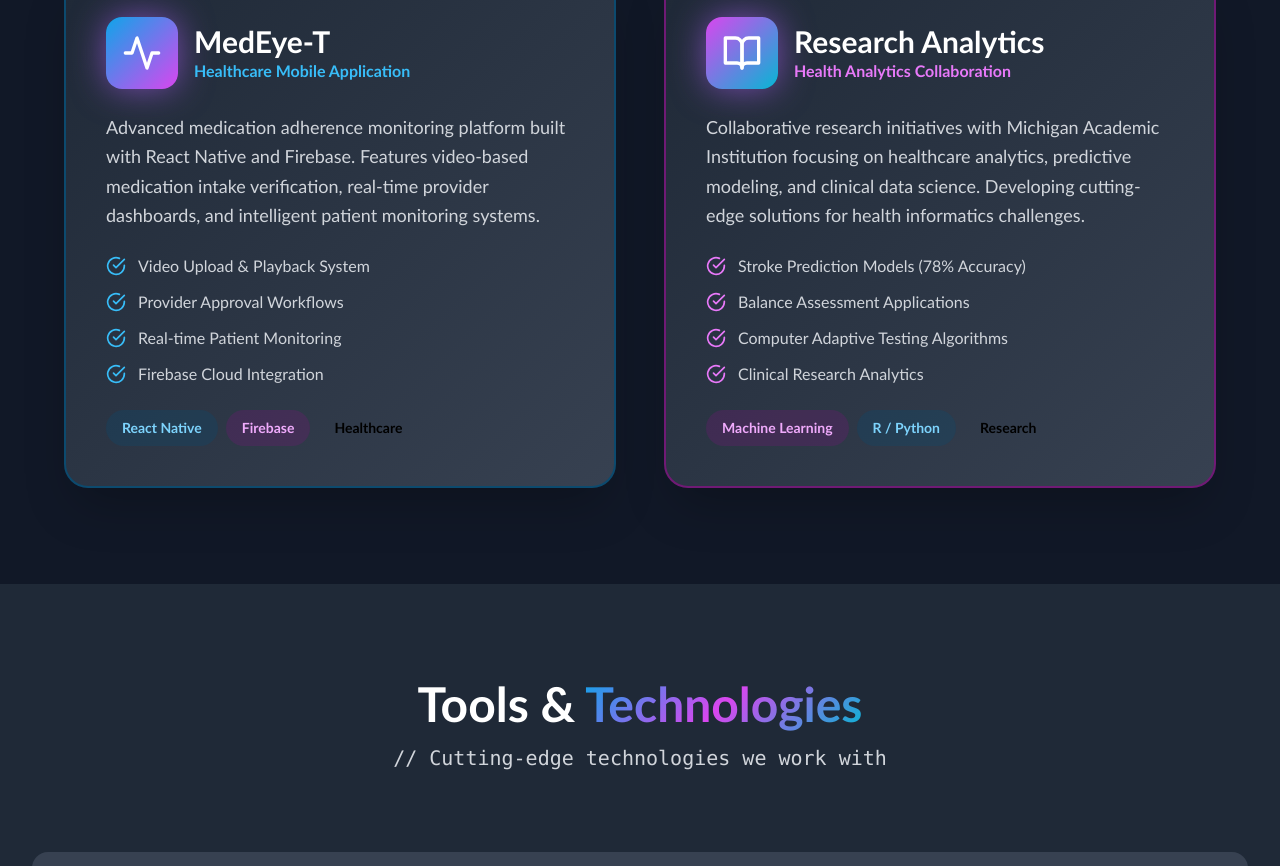
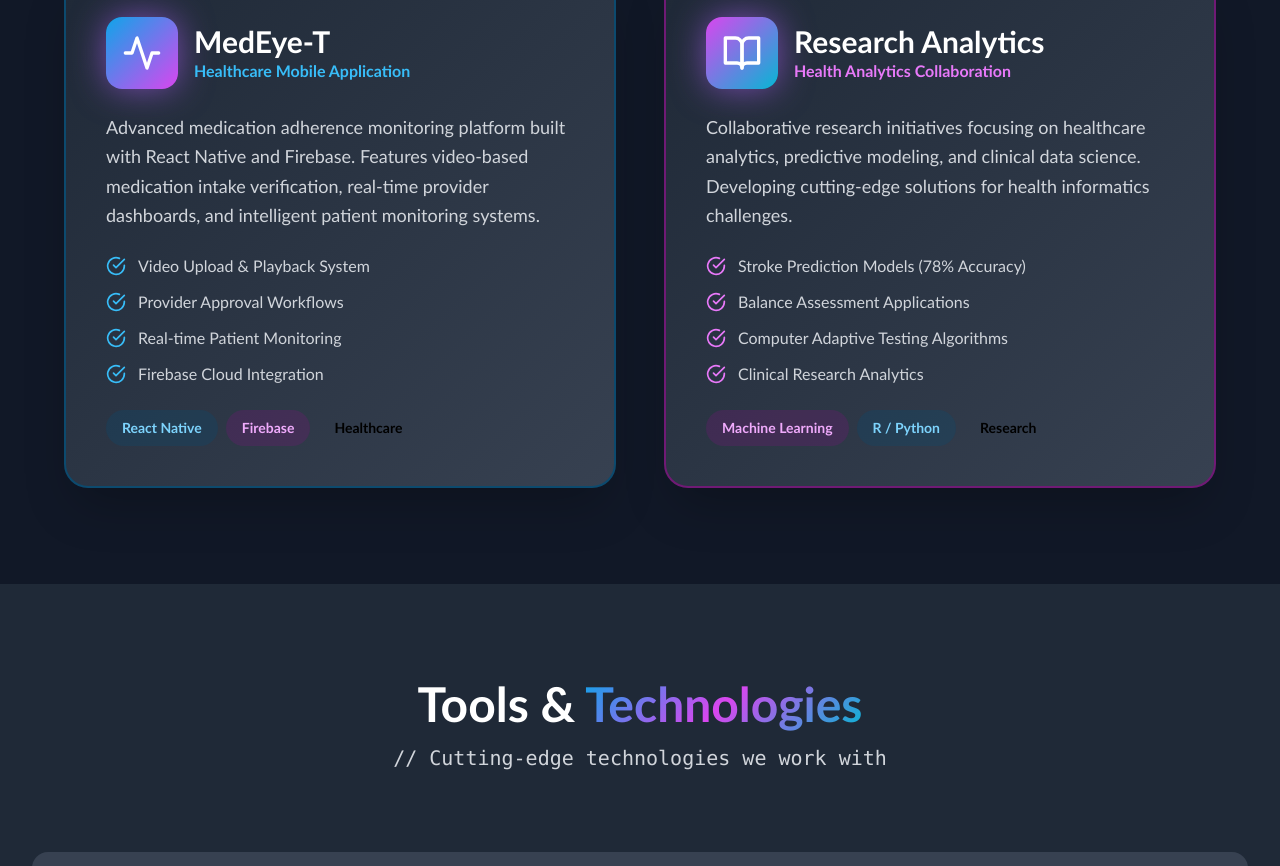
Before and after one commit to dancan1995/brightbytesol, a website: page index.html in a window 1280 px wide. Shown: the part 2633-3499 px from the top of the page. Drawn offline with nearby package versions, Linux system fonts and the light colour scheme.

Commit message:
Added all project files

```diff
--- a/index.html
+++ b/index.html
@@ -765,7 +765,7 @@
                         </div>
 
                         <p class="text-gray-700 dark:text-gray-300 mb-6 leading-relaxed text-lg">
-                            Collaborative research initiatives with Michigan Academic Institution focusing on healthcare analytics, predictive modeling, and clinical data science. Developing cutting-edge solutions for health informatics challenges.
+                            Collaborative research initiatives focusing on healthcare analytics, predictive modeling, and clinical data science. Developing cutting-edge solutions for health informatics challenges.
                         </p>
 
                         <div class="space-y-3 mb-6">
```
